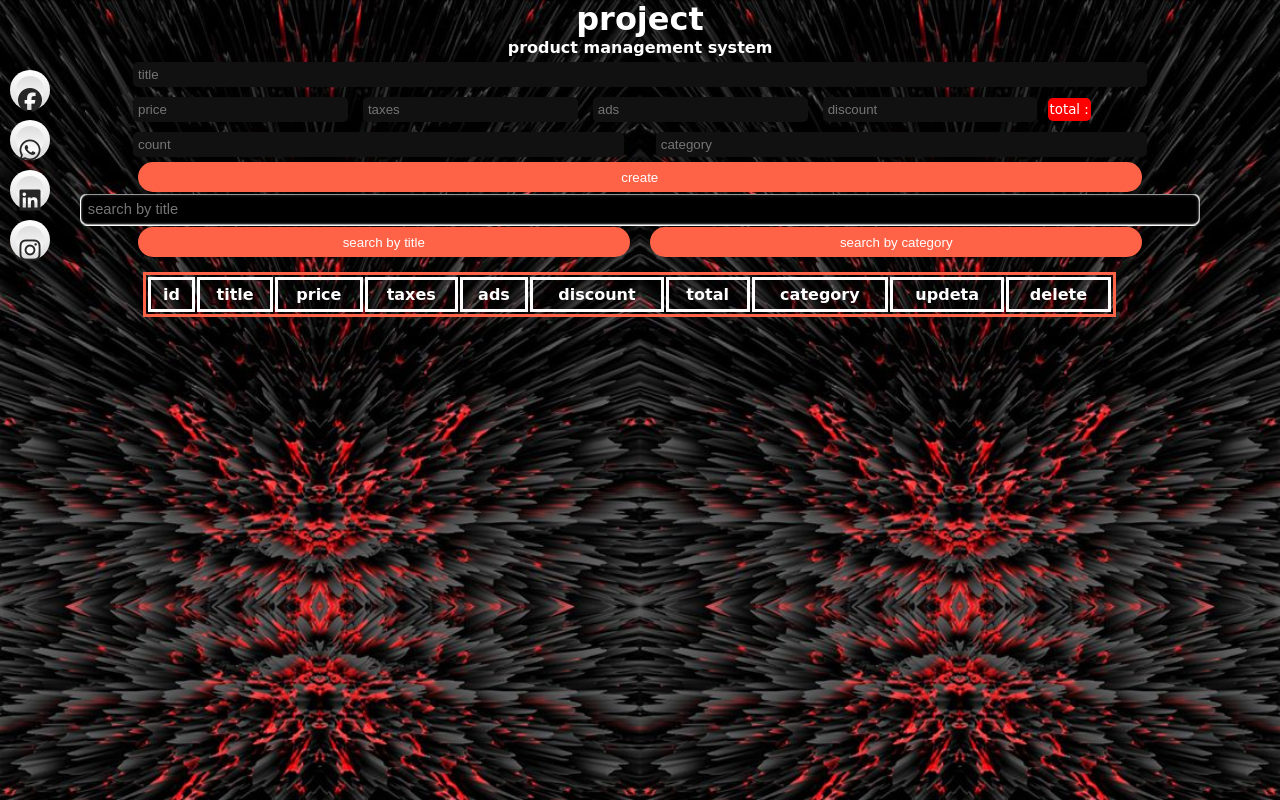
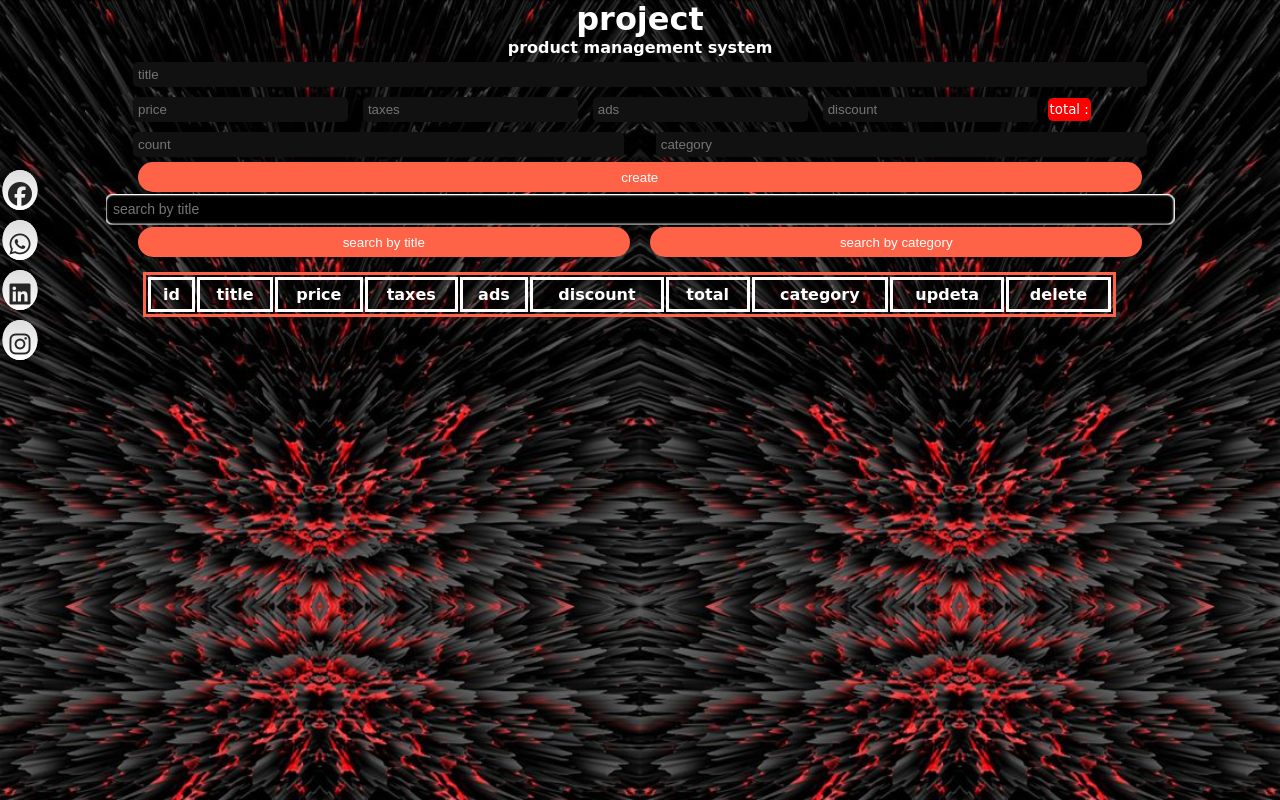
Before and after one commit to eng-atef-eskandar/pms, a plain HTML site: page index.html in a window 1280 px wide. Both pictures are taken after typing "Sample" into the empty fields and a click on the button "search by title". Drawn offline with Linux system fonts and the light colour scheme.

Commit message:
Update style.css

```diff
--- a/style.css
+++ b/style.css
@@ -7,7 +7,8 @@ background-size: 50%;
     color: #fff;
 
 
-font-family: 'Kablammo', cursive;
+font-family: 'Caprasimo', cursive;
+
 
 }
 
@@ -27,7 +28,7 @@ background-color: #111111;
 color: #fff;}
 
 input:focus{background-color: #000000;
-transform: scale(1.1);}
+transform: scale(1.05);}
 
 .price input {
     width: 20%;
@@ -110,7 +111,7 @@ th,td{padding: 5px;
     border:2px solid tomato;
     margin: 5px;
    font-size: medium;
-   color:tomato ;
+   color:#fff ;
    background-color:#111111;
    border-radius: 50px;
 
@@ -122,7 +123,7 @@ th,td{padding: 5px;
         content: attr(data-title);
         flex-basis: 200px;
         font-weight: bold;
-        color: red;
+        color: #fff;
         background-color:tomato;
         border-radius: 40px;
 
@@ -140,13 +141,13 @@ th,td{padding: 5px;
 
 
 
-#concatus{border-bottom: 900px;}
+#concatus{border-bottom: 100%;}
 
 
 ul {
     position: fixed;
-    top: 170px;
-    left: 30px;
+    top: 270px;
+    left: 20px;
     transform: translate(-50%, -50%);
     margin: 0;
     padding: 0;
@@ -161,14 +162,15 @@ ul li {
 
 ul li a {
     position: relative;
-    width: 40px;
+    width: 35px;
     height: 40px;
     display: block;
     text-align: center;
 
-    margin: 0 10px;
-    border-radius: 50%;
-    padding: 6px;
+    margin: 0 0px;
+
+    border-radius: 70%;
+    padding: 0px;
     box-sizing: border-box;
     text-decoration: none;
     box-shadow: 0 10px 15px rgba(0, 0, 0, 0.3);
```
